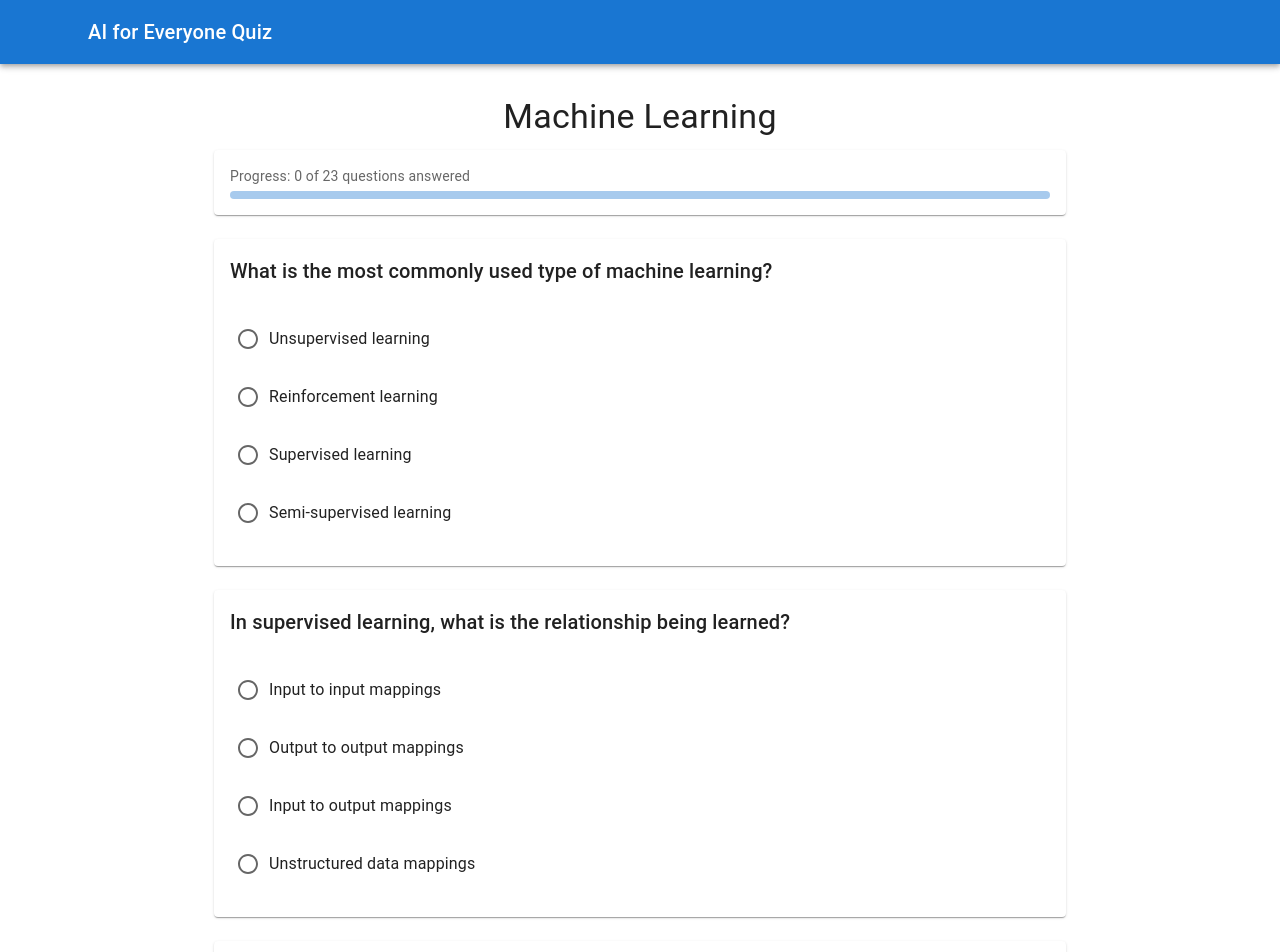
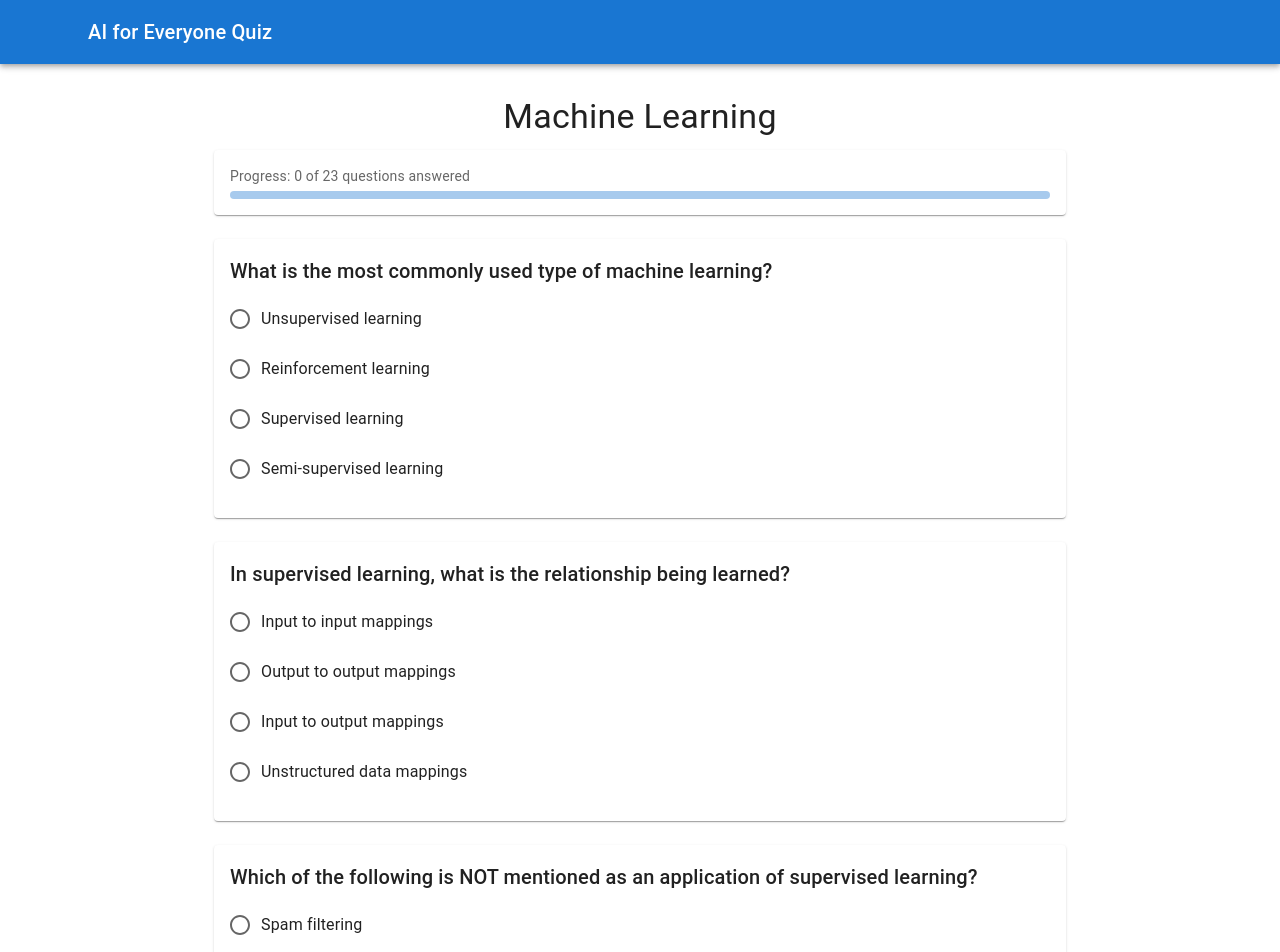
Before and after one commit to denniswarner/aiforeveryone, a React (Create React App) app: page /quiz/1-1 in a window 1280 px wide. Shown: the top 952 px of the page. Built offline with nearby package versions, Linux system fonts and the light colour scheme.

Commit message:
refactor: Simplify answer feedback to text colors only

```diff
--- a/src/components/Quiz/Question.tsx
+++ b/src/components/Quiz/Question.tsx
@@ -5,7 +5,6 @@ import {
   RadioGroup,
   FormControlLabel,
   Radio,
-  Box,
 } from '@mui/material';
 import { Question as QuestionType } from '../../types/quiz.types';
 
@@ -35,43 +34,12 @@ const Question = ({ question, onAnswer, selectedAnswer, isSubmitted }: QuestionP
     return 'inherit';
   };
 
-  const getCardStyle = () => {
-    if (!isSubmitted) return {};
-
-    const isCorrect = selectedAnswer === question.correctAnswer;
-    return {
-      border: `2px solid ${isCorrect ? 'success.main' : 'error.main'}`,
-      backgroundColor: isCorrect ? 'success.light' : 'error.light',
-      opacity: 0.9,
-    };
-  };
-
   return (
-    <Card sx={{ mb: 3, ...getCardStyle() }}>
+    <Card sx={{ mb: 3 }}>
       <CardContent>
-        <Box sx={{ display: 'flex', alignItems: 'center', mb: 2 }}>
-          <Typography
-            variant="h6"
-            gutterBottom
-            sx={{
-              flex: 1,
-              color: isSubmitted ? (selectedAnswer === question.correctAnswer ? 'success.main' : 'error.main') : 'inherit'
-            }}
-          >
-            {question.text}
-          </Typography>
-          {isSubmitted && (
-            <Typography
-              variant="subtitle1"
-              sx={{
-                color: selectedAnswer === question.correctAnswer ? 'success.main' : 'error.main',
-                fontWeight: 'bold'
-              }}
-            >
-              {selectedAnswer === question.correctAnswer ? 'Correct!' : 'Incorrect'}
-            </Typography>
-          )}
-        </Box>
+        <Typography variant="h6" gutterBottom>
+          {question.text}
+        </Typography>
         <RadioGroup
           value={selectedAnswer?.toString() || ''}
           onChange={handleChange}
@@ -85,18 +53,14 @@ const Question = ({ question, onAnswer, selectedAnswer, isSubmitted }: QuestionP
               disabled={isSubmitted}
               sx={{
                 my: 0.5,
-                px: 1,
-                py: 0.5,
-                borderRadius: 1,
                 '&:hover': {
                   backgroundColor: 'action.hover',
+                  borderRadius: 1,
                 },
                 color: getOptionColor(index),
                 '& .MuiFormControlLabel-label': {
                   color: getOptionColor(index),
                 },
-                backgroundColor: isSubmitted && index === question.correctAnswer ? 'success.light' :
-                               isSubmitted && selectedAnswer === index ? 'error.light' : 'transparent',
               }}
             />
           ))}
```
